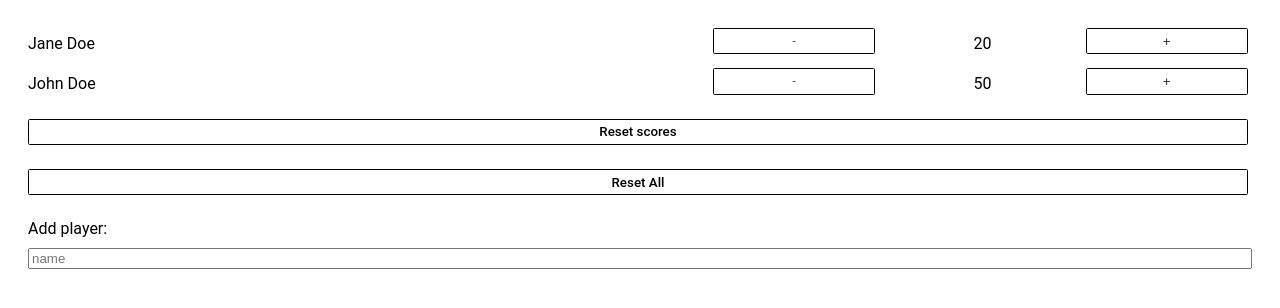
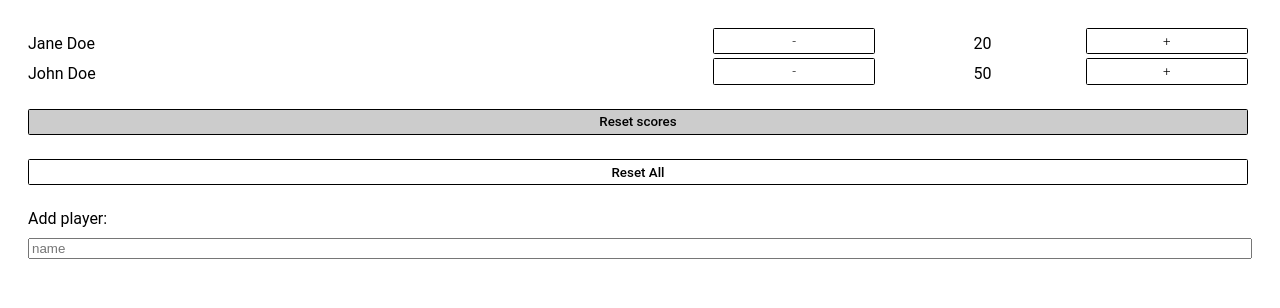
Before and after one commit to LisanneArdern/scorekeeper, a React (Create React App) app: page / in a window 1280 px wide. Shown: the top 308 px of the page. Built offline with nearby package versions, Linux system fonts and the light colour scheme.

Commit message:
Add styled component to PlayerForm and index

```diff
--- a/src/App.css
+++ /dev/null
@@ -1,11 +0,0 @@
-.App {
-  font-family: 'Roboto', sans-serif;
-  padding: 20px;
-  display: grid;
-  gap: 20px;
-}
-
-.App__player-container {
-  display: grid;
-  gap: 10px;
-}
--- a/src/App.js
+++ b/src/App.js
@@ -2,7 +2,7 @@ import { useState } from 'react'
 import Button from './Button'
 import Player from './Player'
 import PlayerForm from './PlayerForm'
-import './App.css'
+import styled from 'styled-components'
 
 function App() {
   const [players, setPlayers] = useState([
@@ -10,8 +10,8 @@ function App() {
     { name: 'John Doe', score: 50 },
   ])
   return (
-    <div className="App">
-      <div className="App__player-container">
+    <AppWrapper>
+      <div>
         {players.map((player, index) => (
           <Player
             key={player.name}
@@ -22,12 +22,14 @@ function App() {
           />
         ))}
       </div>
-      <Button onClick={resetScores}>Reset scores</Button>
+      <Button isActive onClick={resetScores}>
+        Reset scores
+      </Button>
       <Button onClick={resetAll}>Reset All</Button>
-      <div className="App__player-form-container">
+      <div>
         <PlayerForm onSubmit={createPlayer} />
       </div>
-    </div>
+    </AppWrapper>
   )
 
   function handleMinus(index) {
@@ -61,4 +63,11 @@ function App() {
   }
 }
 
+const AppWrapper = styled.div`
+  font-family: 'Roboto', sans-serif;
+  padding: 20px;
+  display: grid;
+  gap: 20px;
+`
+
 export default App
--- /dev/null
+++ b/src/GlobalStyle.js
@@ -0,0 +1,14 @@
+import { createGlobalStyle } from 'styled-components'
+
+const GlobalStyle = createGlobalStyle`
+* {
+  box-sizing: border-box;
+}
+
+.body {
+  font-family: 'Roboto', sans-serif;
+}
+
+`
+
+export default GlobalStyle
--- a/src/PlayerForm.css
+++ /dev/null
@@ -1,5 +0,0 @@
-.PlayerForm label {
-  font-family: 'Roboto', sans-serif;
-  display: grid;
-  gap: 10px;
-}
--- a/src/PlayerForm.js
+++ b/src/PlayerForm.js
@@ -1,5 +1,5 @@
-import './PlayerForm.css'
 import PropTypes from 'prop-types'
+import styled from 'styled-components'
 
 PlayerForm.propTypes = {
   onSubmit: PropTypes.func.isRequired,
@@ -7,12 +7,12 @@ PlayerForm.propTypes = {
 
 export default function PlayerForm({ onSubmit }) {
   return (
-    <form onSubmit={handleSubmit} className="PlayerForm">
+    <PlayerFormWrapper onSubmit={handleSubmit}>
       <label>
         Add player:
         <input name="name" type="text" placeholder="name" />
       </label>
-    </form>
+    </PlayerFormWrapper>
   )
 
   function handleSubmit(event) {
@@ -24,3 +24,11 @@ export default function PlayerForm({ onSubmit }) {
     input.focus()
   }
 }
+
+const PlayerFormWrapper = styled.form`
+  label {
+    font-family: 'Roboto', sans-serif;
+    display: grid;
+    gap: 10px;
+  }
+`
--- a/src/index.css
+++ /dev/null
@@ -1,7 +0,0 @@
-* {
-  box-sizing: border-box;
-}
-
-.body {
-  font-family: 'Roboto', sans-serif;
-}
--- a/src/index.js
+++ b/src/index.js
@@ -1,17 +1,18 @@
-import React from 'react';
-import ReactDOM from 'react-dom';
-import './index.css';
-import App from './App';
-import reportWebVitals from './reportWebVitals';
+import React from 'react'
+import ReactDOM from 'react-dom'
+import App from './App'
+import reportWebVitals from './reportWebVitals'
+import GlobalStyle from './GlobalStyle'
 
 ReactDOM.render(
   <React.StrictMode>
+    <GlobalStyle />
     <App />
   </React.StrictMode>,
   document.getElementById('root')
-);
+)
 
 // If you want to start measuring performance in your app, pass a function
 // to log results (for example: reportWebVitals(console.log))
 // or send to an analytics endpoint. Learn more: https://bit.ly/CRA-vitals
-reportWebVitals();
+reportWebVitals()
```
